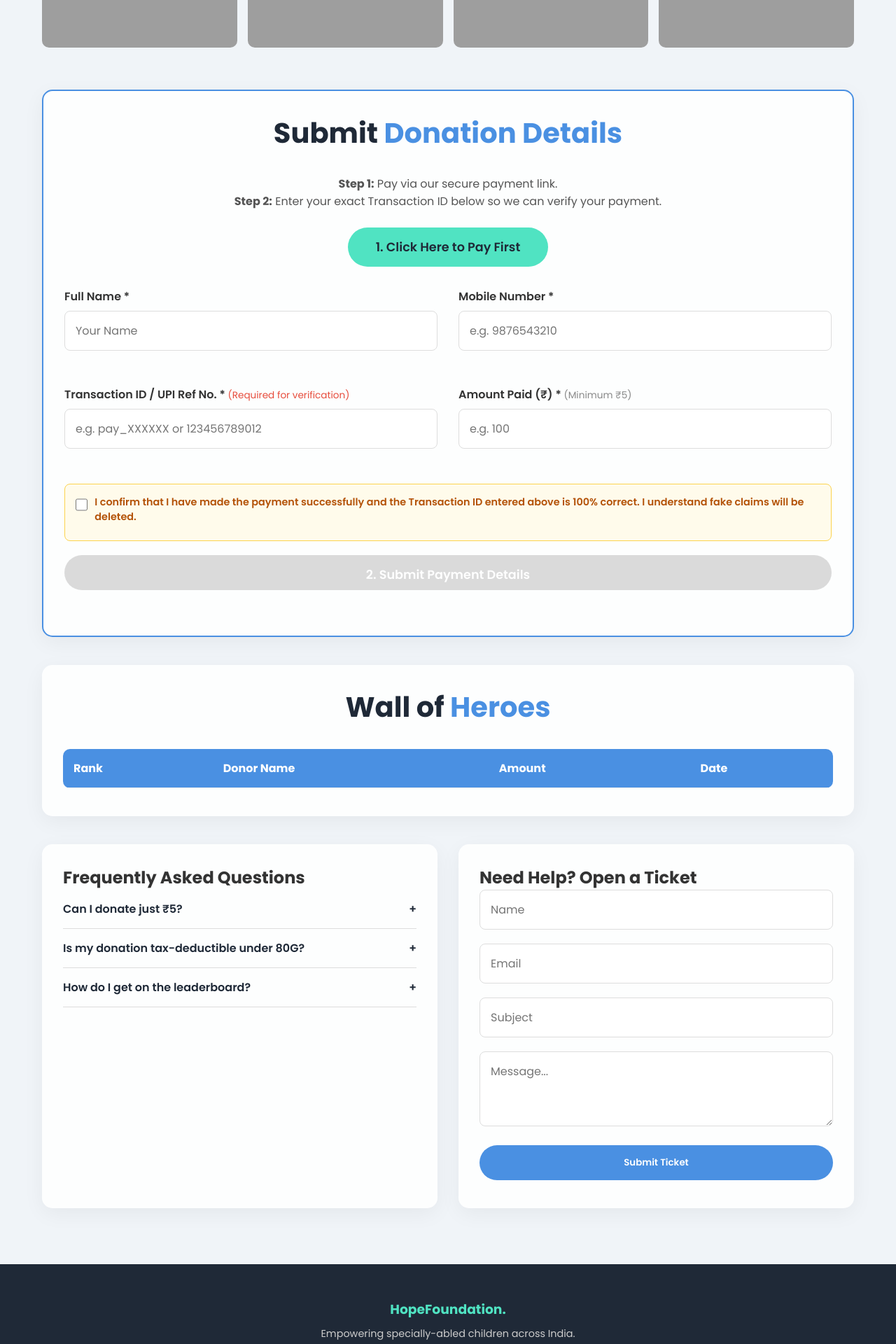
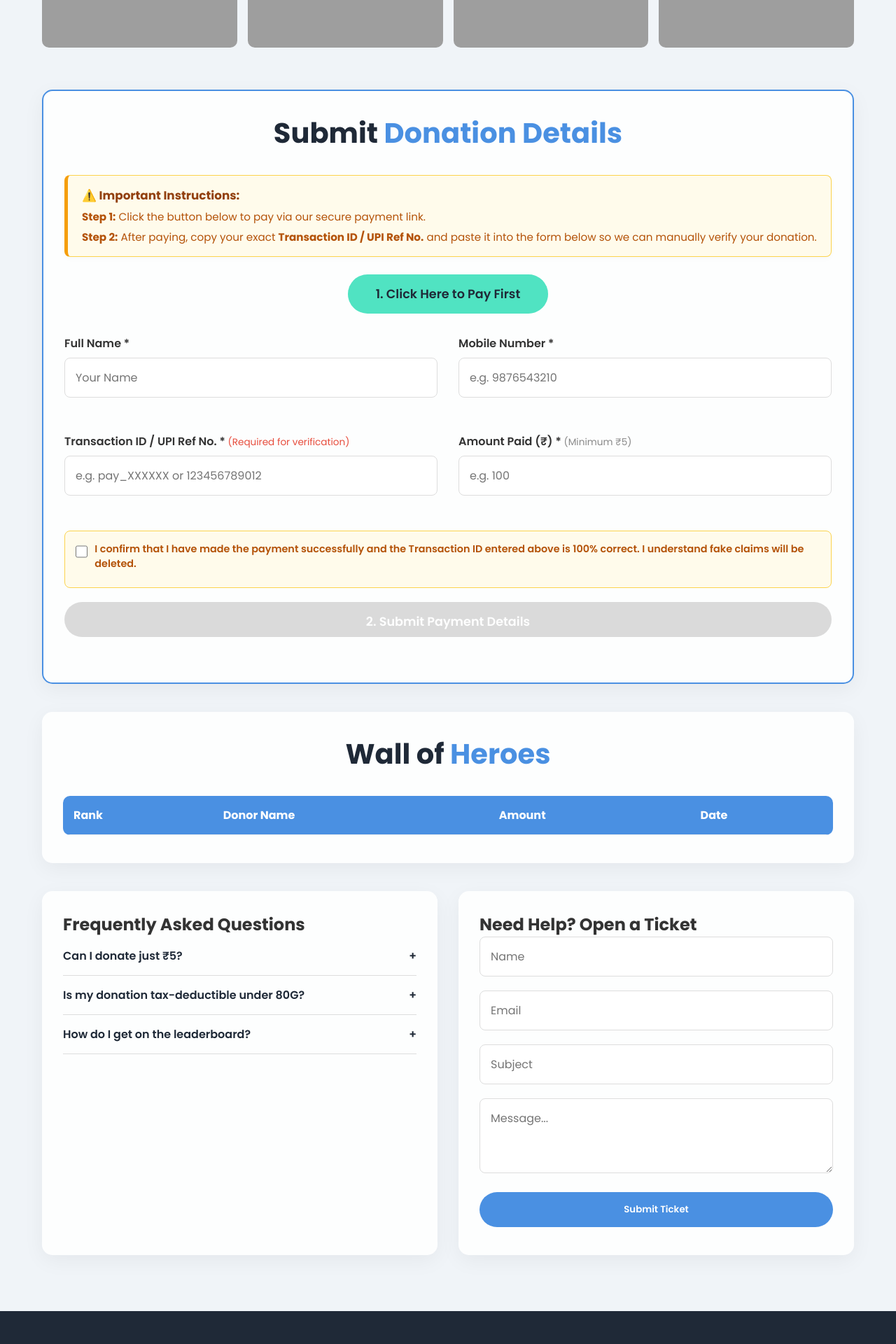
Before and after one commit to Ashishyadav1902/Donation, a Flask app: page / in a window 1280 px wide. Shown: the part 2115-4035 px from the top of the page at 70% size. Run offline with Flask 3, Linux system fonts and the light colour scheme; data that the repository does not hold is empty; some libraries are stand-ins or nearby versions; grey boxes are pictures that could not be loaded.

Commit message:
Update index.html

```diff
--- a/templates/index.html
+++ b/templates/index.html
@@ -94,6 +94,7 @@
         /* LIVE CHAT WIDGET */
         .chat-widget { position: fixed; bottom: 30px; right: 30px; z-index: 9999; }
         .chat-bubble { width: 60px; height: 60px; background: var(--primary); border-radius: 50%; display: flex; justify-content: center; align-items: center; color: white; font-size: 1.5rem; cursor: pointer; box-shadow: 0 5px 15px rgba(0,0,0,0.2); transition: 0.3s; }
+        .chat-bubble:hover { transform: scale(1.1); }
         .chat-window { display: none; width: 350px; height: 500px; background: white; border-radius: 15px; box-shadow: 0 10px 30px rgba(0,0,0,0.2); flex-direction: column; overflow: hidden; position: absolute; bottom: 80px; right: 0; }
         .chat-header { background: var(--primary); color: white; padding: 15px; font-weight: bold; display: flex; justify-content: space-between; align-items: center; }
         .chat-close { cursor: pointer; font-size: 1.2rem; padding: 5px; }
@@ -214,7 +215,12 @@
 
         <section id="donate" class="glass-card fade-up" style="border: 2px solid var(--primary);">
             <h2 class="section-title">Submit <span>Donation Details</span></h2>
-            <p style="text-align: center; margin-bottom: 25px; color: #555;"><strong>Step 1:</strong> Pay via our secure payment link. <br><strong>Step 2:</strong> Enter your exact Transaction ID below so we can verify your payment.</p>
+
+            <div style="background: #fffbeb; border: 1px solid #fcd34d; border-left: 5px solid #f59e0b; padding: 15px 20px; border-radius: 8px; margin-bottom: 25px; text-align: left; color: #b45309; font-size: 0.95rem; line-height: 1.6; box-shadow: 0 4px 6px rgba(0,0,0,0.02);">
+                <strong style="color: #92400e; font-size: 1.05rem;">⚠️ Important Instructions:</strong><br>
+                <span style="display: inline-block; margin-top: 5px;"><strong>Step 1:</strong> Click the button below to pay via our secure payment link.</span><br>
+                <span style="display: inline-block; margin-top: 5px;"><strong>Step 2:</strong> After paying, copy your exact <strong>Transaction ID / UPI Ref No.</strong> and paste it into the form below so we can manually verify your donation.</span>
+            </div>
 
             <div style="text-align: center; margin-bottom: 30px;">
                 <a href="https://razorpay.me/@byashish" target="_blank" class="btn" style="font-size: 1.1rem; padding: 15px 40px; background: var(--secondary); color: var(--dark);">1. Click Here to Pay First</a>
@@ -240,7 +246,7 @@
                     <input type="number" id="d_amount" required placeholder="e.g. 100" min="5">
                 </div>
 
-                <div class="form-group" style="grid-column: span 2;">
+                <div class="form-group" style="display: flex; flex-direction: column; justify-content: flex-end; grid-column: span 2;">
                     <div class="checkbox-container">
                         <input type="checkbox" id="verifyCheck" onchange="toggleSubmitButton()">
                         <label for="verifyCheck">I confirm that I have made the payment successfully and the Transaction ID entered above is 100% correct. I understand fake claims will be deleted.</label>
```
